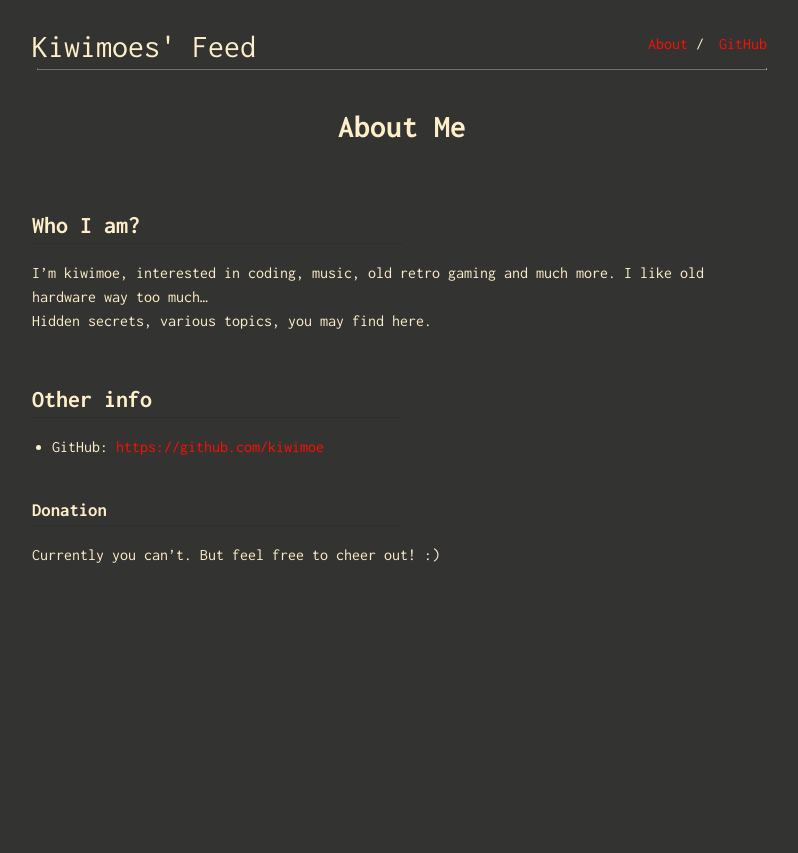
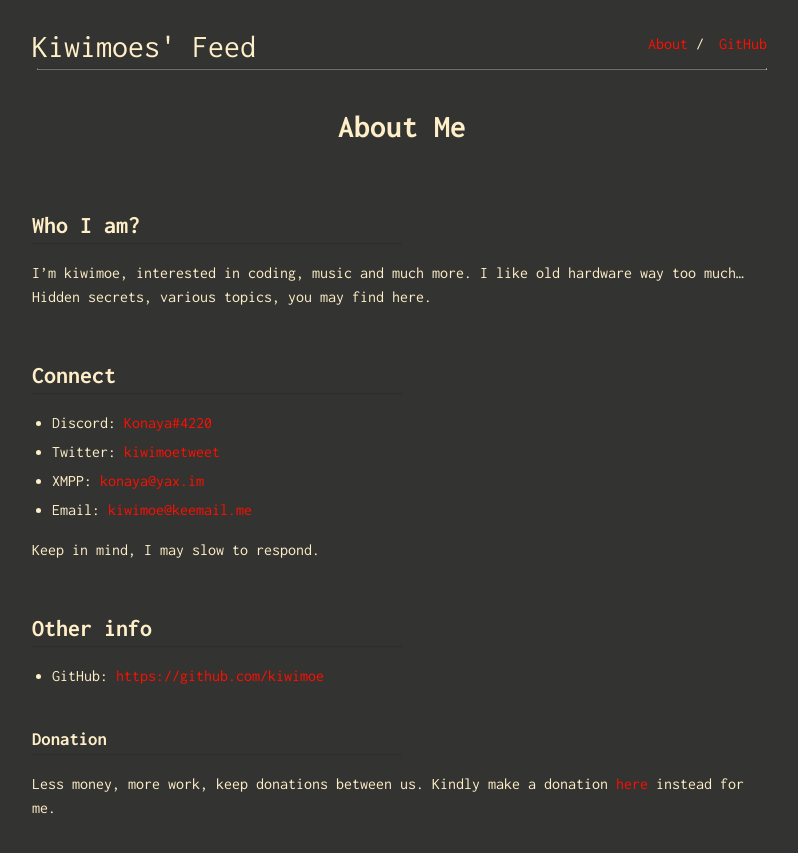
Before and after one commit to kiwimoe/kiwimoe.github.io, a Jekyll site: the page built from about.md, in a window 1280 px wide. Shown: the top 853 px of the page, without its empty margins (238-1036 px from the left). Built offline with Jekyll 4.4.1, drawn with Linux system fonts in a browser that asks for light colours.

Commit message:
added: stuff

```diff
--- a/about.md
+++ b/about.md
@@ -5,8 +5,17 @@ title: About Me
 
 ## Who I am?
 
-I'm kiwimoe, interested in coding, music, old retro gaming and much more. I like old hardware way too much...\
+I'm kiwimoe, interested in coding, music and much more. I like old hardware way too much...\
 Hidden secrets, various topics, you may find here.
+
+## Connect
+
+- Discord: [Konaya#4220](https://discord.com/channels/@me)
+- Twitter: [kiwimoetweet](https://twitter.com/kiwimoetweet)
+- XMPP: [konaya@yax.im](https://yax.im/i/#konaya@yax.im)
+- Email: [kiwimoe@keemail.me](mailto:kiwimoe@keemail.me)
+
+Keep in mind, I may slow to respond.
 
 ## Other info
 
@@ -14,4 +23,4 @@ Hidden secrets, various topics, you may find here.
 
 ### Donation
 
-Currently you can't. But feel free to cheer out! :)
+Less money, more work, keep donations between us. Kindly make a donation [here](https://www.children.org/make-a-difference/donate) instead for me.
```
